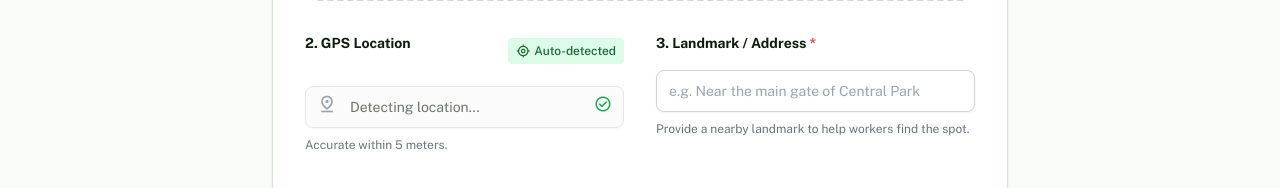
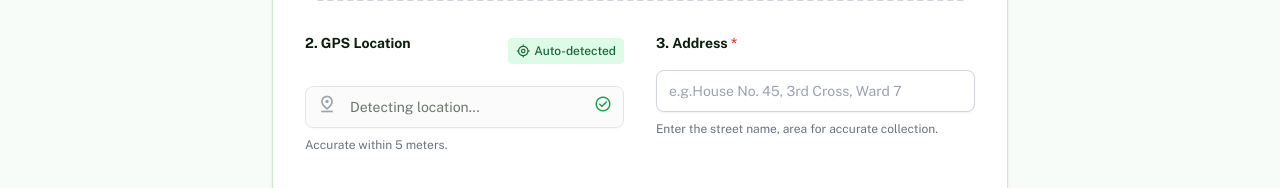
Before and after one commit to deeksha23042003/waste_management, a React (Vite) app: page /user/complaint in a window 1280 px wide. Shown: the part 503-691 px from the top of the page. Built offline with nearby package versions, Linux system fonts and the light colour scheme; no server answers.

Commit message:
fix: changed placeholders

```diff
--- a/src/pages/user/UserComplaintPage.jsx
+++ b/src/pages/user/UserComplaintPage.jsx
@@ -317,7 +317,7 @@ const handleSubmit = async (e) => {
 
                 <div className="form-section">
                   <label htmlFor="address" className="form-label">
-                    3. Landmark / Address <span className="required">*</span>
+                    3. Address <span className="required">*</span>
                   </label>
                   <div className="input-wrapper">
                     <input
@@ -325,12 +325,13 @@ const handleSubmit = async (e) => {
                       id="address"
                       name="address"
                       type="text"
-                      placeholder="e.g. Near the main gate of Central Park"
+                     placeholder="e.g.House No. 45, 3rd Cross, Ward 7"
+
                       value={formData.address}
                       onChange={handleInputChange}
                     />
                   </div>
-                  <p className="input-hint">Provide a nearby landmark to help workers find the spot.</p>
+                  <p className="input-hint"> Enter the street name, area for accurate collection.</p>
                 </div>
               </div>
               <div className="form-section">
```
